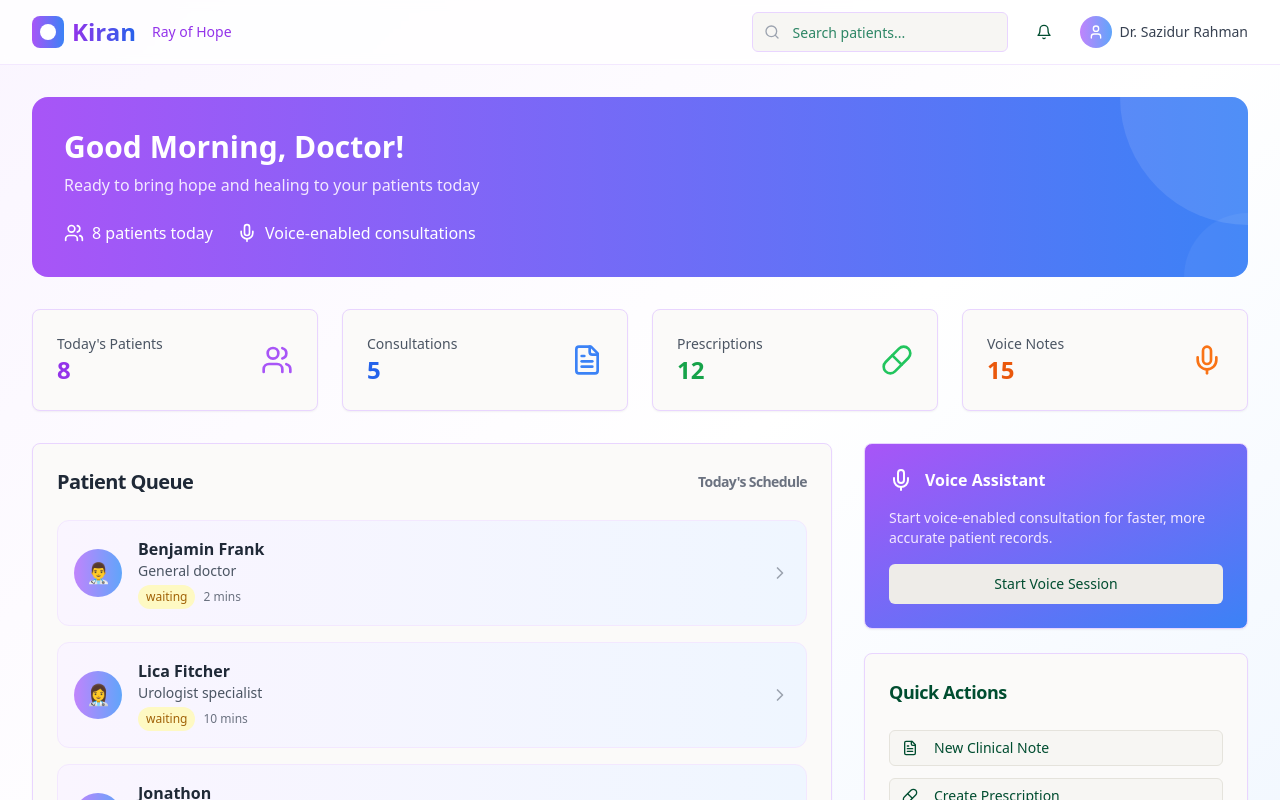
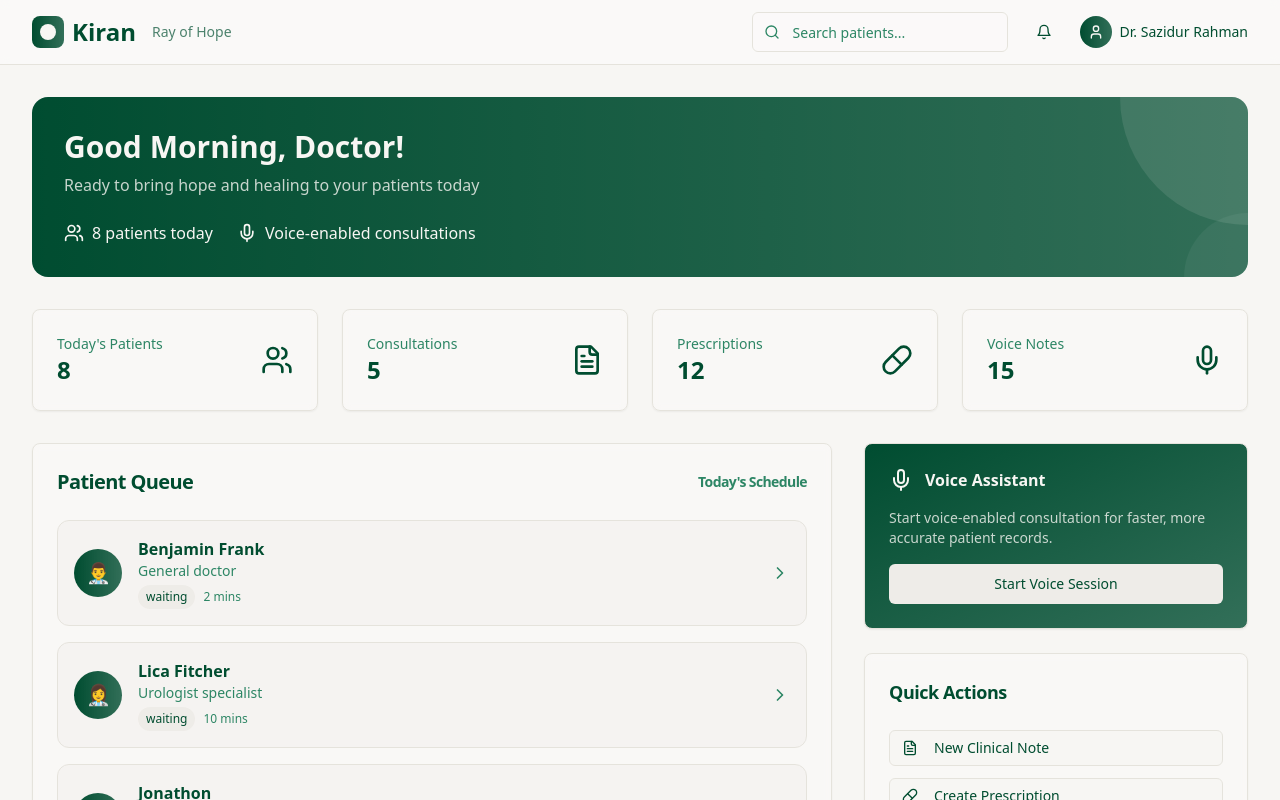
Before and after one commit to Ravinder210/kiran-voice-scribe, a React (Vite) app: page / in a window 1280 px wide. Shown: the top 800 px of the page. Built offline with nearby package versions, Linux system fonts and the light colour scheme.

Commit message:
Apply theme to homepage
Apply the "dark evergreen shadow" and "light almond cream" theme to the homepage, as per the provided image.

```diff
--- a/src/pages/Index.tsx
+++ b/src/pages/Index.tsx
@@ -51,39 +51,39 @@ const Index = () => {
   }
 
   return (
-    <div className="min-h-screen bg-gradient-to-br from-purple-50 via-white to-blue-50">
+    <div className="min-h-screen bg-background">
       {/* Header */}
-      <div className="bg-white/80 backdrop-blur-sm border-b border-purple-100">
+      <div className="bg-card/80 backdrop-blur-sm border-b border-border">
         <div className="max-w-7xl mx-auto px-4 sm:px-6 lg:px-8">
           <div className="flex justify-between items-center h-16">
             <div className="flex items-center space-x-4">
               <div className="flex items-center space-x-2">
-                <div className="w-8 h-8 bg-gradient-to-r from-purple-500 to-blue-500 rounded-lg flex items-center justify-center">
-                  <div className="w-4 h-4 bg-white rounded-full"></div>
+                <div className="w-8 h-8 bg-gradient-to-r from-primary to-primary/80 rounded-lg flex items-center justify-center">
+                  <div className="w-4 h-4 bg-primary-foreground rounded-full"></div>
                 </div>
-                <h1 className="text-2xl font-bold bg-gradient-to-r from-purple-600 to-blue-600 bg-clip-text text-transparent">
+                <h1 className="text-2xl font-bold text-primary">
                   Kiran
                 </h1>
               </div>
-              <span className="hidden md:inline text-sm text-purple-600 font-medium">Ray of Hope</span>
+              <span className="hidden md:inline text-sm text-primary/70 font-medium">Ray of Hope</span>
             </div>
 
             <div className="flex items-center space-x-4">
               <div className="relative hidden sm:block">
-                <Search className="absolute left-3 top-1/2 transform -translate-y-1/2 text-gray-400 w-4 h-4" />
+                <Search className="absolute left-3 top-1/2 transform -translate-y-1/2 text-muted-foreground w-4 h-4" />
                 <Input
                   placeholder="Search patients..."
-                  className="pl-10 w-64 border-purple-200 focus:border-purple-400"
+                  className="pl-10 w-64 border-border focus:border-primary bg-card/50"
                 />
               </div>
               <Button variant="ghost" size="sm">
                 <Bell className="w-4 h-4" />
               </Button>
               <div className="flex items-center space-x-2">
-                <div className="w-8 h-8 bg-gradient-to-r from-purple-400 to-blue-400 rounded-full flex items-center justify-center">
-                  <User className="w-4 h-4 text-white" />
+                <div className="w-8 h-8 bg-gradient-to-r from-primary to-primary/80 rounded-full flex items-center justify-center">
+                  <User className="w-4 h-4 text-primary-foreground" />
                 </div>
-                <span className="hidden sm:inline text-sm font-medium text-gray-700">Dr. Sazidur Rahman</span>
+                <span className="hidden sm:inline text-sm font-medium text-foreground">Dr. Sazidur Rahman</span>
               </div>
             </div>
           </div>
@@ -93,10 +93,10 @@ const Index = () => {
       <div className="max-w-7xl mx-auto px-4 sm:px-6 lg:px-8 py-8">
         {/* Welcome Section */}
         <div className="mb-8">
-          <div className="bg-gradient-to-r from-purple-500 to-blue-500 rounded-2xl p-6 sm:p-8 text-white relative overflow-hidden">
+          <div className="bg-gradient-to-r from-primary to-primary/80 rounded-2xl p-6 sm:p-8 text-primary-foreground relative overflow-hidden">
             <div className="relative z-10">
               <h2 className="text-2xl sm:text-3xl font-bold mb-2">Good Morning, Doctor!</h2>
-              <p className="text-purple-100 mb-4 sm:mb-6 text-sm sm:text-base">Ready to bring hope and healing to your patients today</p>
+              <p className="text-primary-foreground/80 mb-4 sm:mb-6 text-sm sm:text-base">Ready to bring hope and healing to your patients today</p>
               <div className="flex flex-col sm:flex-row sm:items-center sm:space-x-6 space-y-2 sm:space-y-0">
                 <div className="flex items-center space-x-2">
                   <Users className="w-4 h-4 sm:w-5 sm:h-5" />
@@ -108,57 +108,57 @@ const Index = () => {
                 </div>
               </div>
             </div>
-            <div className="absolute top-0 right-0 w-64 h-64 bg-white/10 rounded-full -translate-y-32 translate-x-32"></div>
-            <div className="absolute bottom-0 right-0 w-32 h-32 bg-white/5 rounded-full translate-y-16 translate-x-16"></div>
+            <div className="absolute top-0 right-0 w-64 h-64 bg-primary-foreground/10 rounded-full -translate-y-32 translate-x-32"></div>
+            <div className="absolute bottom-0 right-0 w-32 h-32 bg-primary-foreground/5 rounded-full translate-y-16 translate-x-16"></div>
           </div>
         </div>
 
         {/* Quick Stats */}
         <div className="grid grid-cols-2 md:grid-cols-4 gap-4 sm:gap-6 mb-8">
-          <Card className="border-purple-200 hover:shadow-lg transition-shadow">
+          <Card className="border-border hover:shadow-lg transition-shadow bg-card/50 backdrop-blur-sm">
             <CardContent className="p-4 sm:p-6">
               <div className="flex items-center justify-between">
                 <div>
-                  <p className="text-xs sm:text-sm text-gray-600">Today's Patients</p>
-                  <p className="text-xl sm:text-2xl font-bold text-purple-600">8</p>
+                  <p className="text-xs sm:text-sm text-muted-foreground">Today's Patients</p>
+                  <p className="text-xl sm:text-2xl font-bold text-primary">8</p>
                 </div>
-                <Users className="w-6 h-6 sm:w-8 sm:h-8 text-purple-500" />
+                <Users className="w-6 h-6 sm:w-8 sm:h-8 text-primary" />
               </div>
             </CardContent>
           </Card>
 
-          <Card className="border-purple-200 hover:shadow-lg transition-shadow">
+          <Card className="border-border hover:shadow-lg transition-shadow bg-card/50 backdrop-blur-sm">
             <CardContent className="p-4 sm:p-6">
               <div className="flex items-center justify-between">
                 <div>
-                  <p className="text-xs sm:text-sm text-gray-600">Consultations</p>
-                  <p className="text-xl sm:text-2xl font-bold text-blue-600">5</p>
+                  <p className="text-xs sm:text-sm text-muted-foreground">Consultations</p>
+                  <p className="text-xl sm:text-2xl font-bold text-primary">5</p>
                 </div>
-                <FileText className="w-6 h-6 sm:w-8 sm:h-8 text-blue-500" />
+                <FileText className="w-6 h-6 sm:w-8 sm:h-8 text-primary" />
               </div>
             </CardContent>
           </Card>
 
-          <Card className="border-purple-200 hover:shadow-lg transition-shadow">
+          <Card className="border-border hover:shadow-lg transition-shadow bg-card/50 backdrop-blur-sm">
             <CardContent className="p-4 sm:p-6">
               <div className="flex items-center justify-between">
                 <div>
-                  <p className="text-xs sm:text-sm text-gray-600">Prescriptions</p>
-                  <p className="text-xl sm:text-2xl font-bold text-green-600">12</p>
+                  <p className="text-xs sm:text-sm text-muted-foreground">Prescriptions</p>
+                  <p className="text-xl sm:text-2xl font-bold text-primary">12</p>
                 </div>
-                <Pill className="w-6 h-6 sm:w-8 sm:h-8 text-green-500" />
+                <Pill className="w-6 h-6 sm:w-8 sm:h-8 text-primary" />
               </div>
             </CardContent>
           </Card>
 
-          <Card className="border-purple-200 hover:shadow-lg transition-shadow">
+          <Card className="border-border hover:shadow-lg transition-shadow bg-card/50 backdrop-blur-sm">
             <CardContent className="p-4 sm:p-6">
               <div className="flex items-center justify-between">
                 <div>
-                  <p className="text-xs sm:text-sm text-gray-600">Voice Notes</p>
-                  <p className="text-xl sm:text-2xl font-bold text-orange-600">15</p>
+                  <p className="text-xs sm:text-sm text-muted-foreground">Voice Notes</p>
+                  <p className="text-xl sm:text-2xl font-bold text-primary">15</p>
                 </div>
-                <Mic className="w-6 h-6 sm:w-8 sm:h-8 text-orange-500" />
+                <Mic className="w-6 h-6 sm:w-8 sm:h-8 text-primary" />
               </div>
             </CardContent>
           </Card>
@@ -167,11 +167,11 @@ const Index = () => {
         {/* Patient Queue */}
         <div className="grid grid-cols-1 lg:grid-cols-3 gap-6 sm:gap-8">
           <div className="lg:col-span-2">
-            <Card className="border-purple-200">
+            <Card className="border-border bg-card/50 backdrop-blur-sm">
               <CardHeader>
                 <CardTitle className="flex items-center justify-between">
-                  <span className="text-lg sm:text-xl font-semibold text-gray-800">Patient Queue</span>
-                  <span className="text-xs sm:text-sm text-gray-500">Today's Schedule</span>
+                  <span className="text-lg sm:text-xl font-semibold text-card-foreground">Patient Queue</span>
+                  <span className="text-xs sm:text-sm text-muted-foreground">Today's Schedule</span>
                 </CardTitle>
               </CardHeader>
               <CardContent>
@@ -179,29 +179,29 @@ const Index = () => {
                   {todaysPatients.map((patient) => (
                     <div
                       key={patient.id}
-                      className="flex items-center justify-between p-3 sm:p-4 bg-gradient-to-r from-purple-50 to-blue-50 rounded-xl hover:shadow-md transition-all cursor-pointer border border-purple-100"
+                      className="flex items-center justify-between p-3 sm:p-4 bg-accent/30 rounded-xl hover:shadow-md transition-all cursor-pointer border border-border"
                       onClick={() => setSelectedPatient(patient)}
                     >
                       <div className="flex items-center space-x-3 sm:space-x-4">
-                        <div className="w-10 h-10 sm:w-12 sm:h-12 bg-gradient-to-r from-purple-400 to-blue-400 rounded-full flex items-center justify-center text-white text-lg sm:text-xl">
+                        <div className="w-10 h-10 sm:w-12 sm:h-12 bg-gradient-to-r from-primary to-primary/80 rounded-full flex items-center justify-center text-primary-foreground text-lg sm:text-xl">
                           {patient.avatar}
                         </div>
                         <div>
-                          <h3 className="font-semibold text-gray-800 text-sm sm:text-base">{patient.name}</h3>
-                          <p className="text-xs sm:text-sm text-gray-600 hidden sm:block">{patient.specialty}</p>
+                          <h3 className="font-semibold text-card-foreground text-sm sm:text-base">{patient.name}</h3>
+                          <p className="text-xs sm:text-sm text-muted-foreground hidden sm:block">{patient.specialty}</p>
                           <div className="flex items-center space-x-2 mt-1">
                             <span className={`px-2 py-1 rounded-full text-xs font-medium ${
-                              patient.status === 'waiting' ? 'bg-yellow-100 text-yellow-700' :
-                              patient.status === 'in-progress' ? 'bg-blue-100 text-blue-700' :
-                              'bg-green-100 text-green-700'
+                              patient.status === 'waiting' ? 'bg-secondary text-secondary-foreground' :
+                              patient.status === 'in-progress' ? 'bg-primary/20 text-primary' :
+                              'bg-accent text-accent-foreground'
                             }`}>
                               {patient.status.replace('-', ' ')}
                             </span>
-                            <span className="text-xs text-gray-500">{patient.time}</span>
+                            <span className="text-xs text-muted-foreground">{patient.time}</span>
                           </div>
                         </div>
                       </div>
-                      <ChevronRight className="w-4 h-4 sm:w-5 sm:h-5 text-gray-400" />
+                      <ChevronRight className="w-4 h-4 sm:w-5 sm:h-5 text-muted-foreground" />
                     </div>
                   ))}
                 </div>
@@ -211,13 +211,13 @@ const Index = () => {
 
           <div className="space-y-6">
             {/* Voice Assistant Card */}
-            <Card className="border-purple-200 bg-gradient-to-br from-purple-500 to-blue-500 text-white">
+            <Card className="border-border bg-gradient-to-br from-primary to-primary/80 text-primary-foreground">
               <CardContent className="p-4 sm:p-6">
                 <div className="flex items-center space-x-3 mb-4">
                   <Mic className="w-5 h-5 sm:w-6 sm:h-6" />
                   <h3 className="font-semibold text-sm sm:text-base">Voice Assistant</h3>
                 </div>
-                <p className="text-purple-100 mb-4 text-xs sm:text-sm">Start voice-enabled consultation for faster, more accurate patient records.</p>
+                <p className="text-primary-foreground/80 mb-4 text-xs sm:text-sm">Start voice-enabled consultation for faster, more accurate patient records.</p>
                 <Button variant="secondary" className="w-full text-sm">
                   Start Voice Session
                 </Button>
@@ -225,24 +225,24 @@ const Index = () => {
             </Card>
 
             {/* Quick Actions */}
-            <Card className="border-purple-200">
+            <Card className="border-border bg-card/50 backdrop-blur-sm">
               <CardHeader>
-                <CardTitle className="text-base sm:text-lg">Quick Actions</CardTitle>
+                <CardTitle className="text-base sm:text-lg text-card-foreground">Quick Actions</CardTitle>
               </CardHeader>
               <CardContent className="space-y-3">
-                <Button variant="outline" className="w-full justify-start text-xs sm:text-sm" size="sm">
+                <Button variant="outline" className="w-full justify-start text-xs sm:text-sm border-border hover:bg-accent/30" size="sm">
                   <FileText className="w-3 h-3 sm:w-4 sm:h-4 mr-2" />
                   New Clinical Note
                 </Button>
-                <Button variant="outline" className="w-full justify-start text-xs sm:text-sm" size="sm">
+                <Button variant="outline" className="w-full justify-start text-xs sm:text-sm border-border hover:bg-accent/30" size="sm">
                   <Pill className="w-3 h-3 sm:w-4 sm:h-4 mr-2" />
                   Create Prescription
                 </Button>
-                <Button variant="outline" className="w-full justify-start text-xs sm:text-sm" size="sm">
+                <Button variant="outline" className="w-full justify-start text-xs sm:text-sm border-border hover:bg-accent/30" size="sm">
                   <History className="w-3 h-3 sm:w-4 sm:h-4 mr-2" />
                   View Patient History
                 </Button>
-                <Button variant="outline" className="w-full justify-start text-xs sm:text-sm" size="sm">
+                <Button variant="outline" className="w-full justify-start text-xs sm:text-sm border-border hover:bg-accent/30" size="sm">
                   <Paperclip className="w-3 h-3 sm:w-4 sm:h-4 mr-2" />
                   Upload Documents
                 </Button>
```
